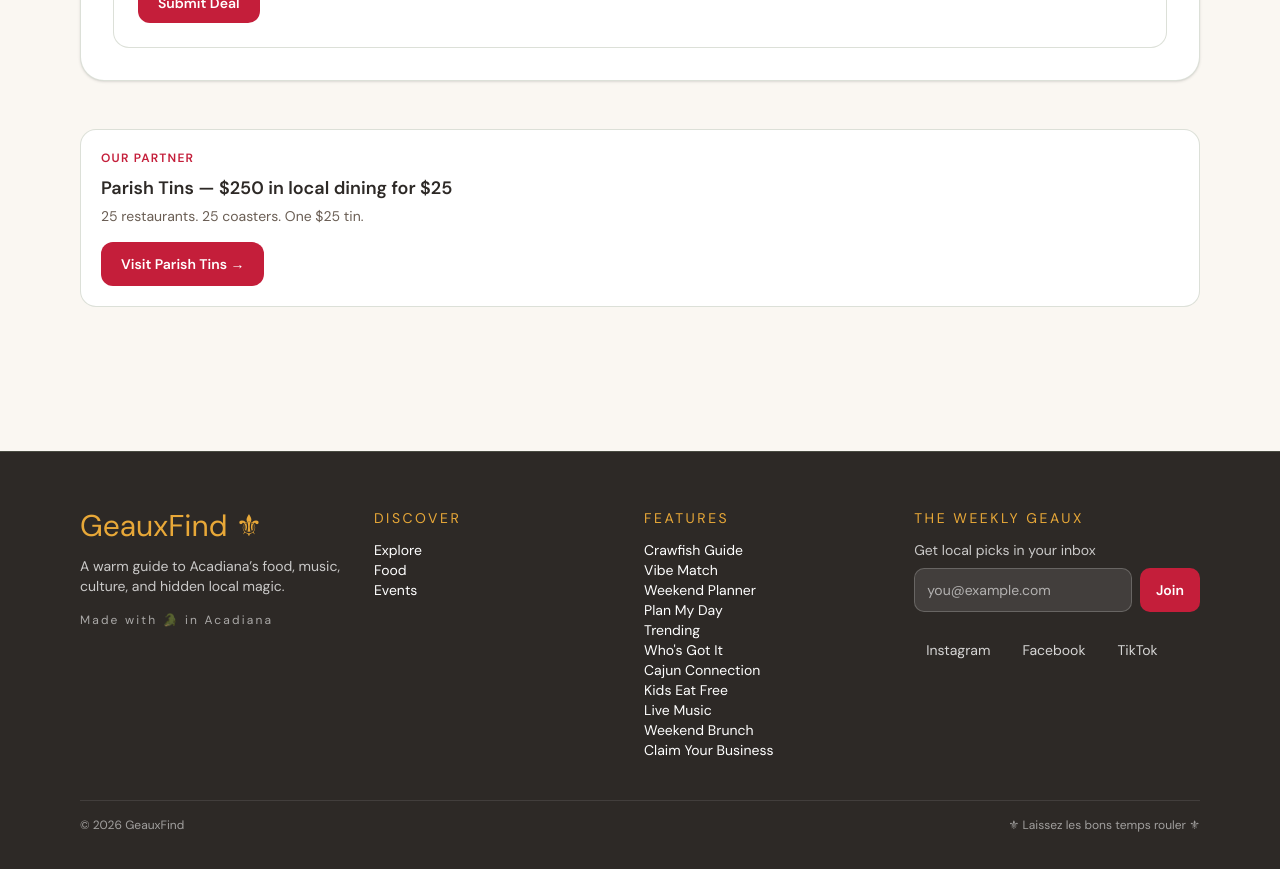
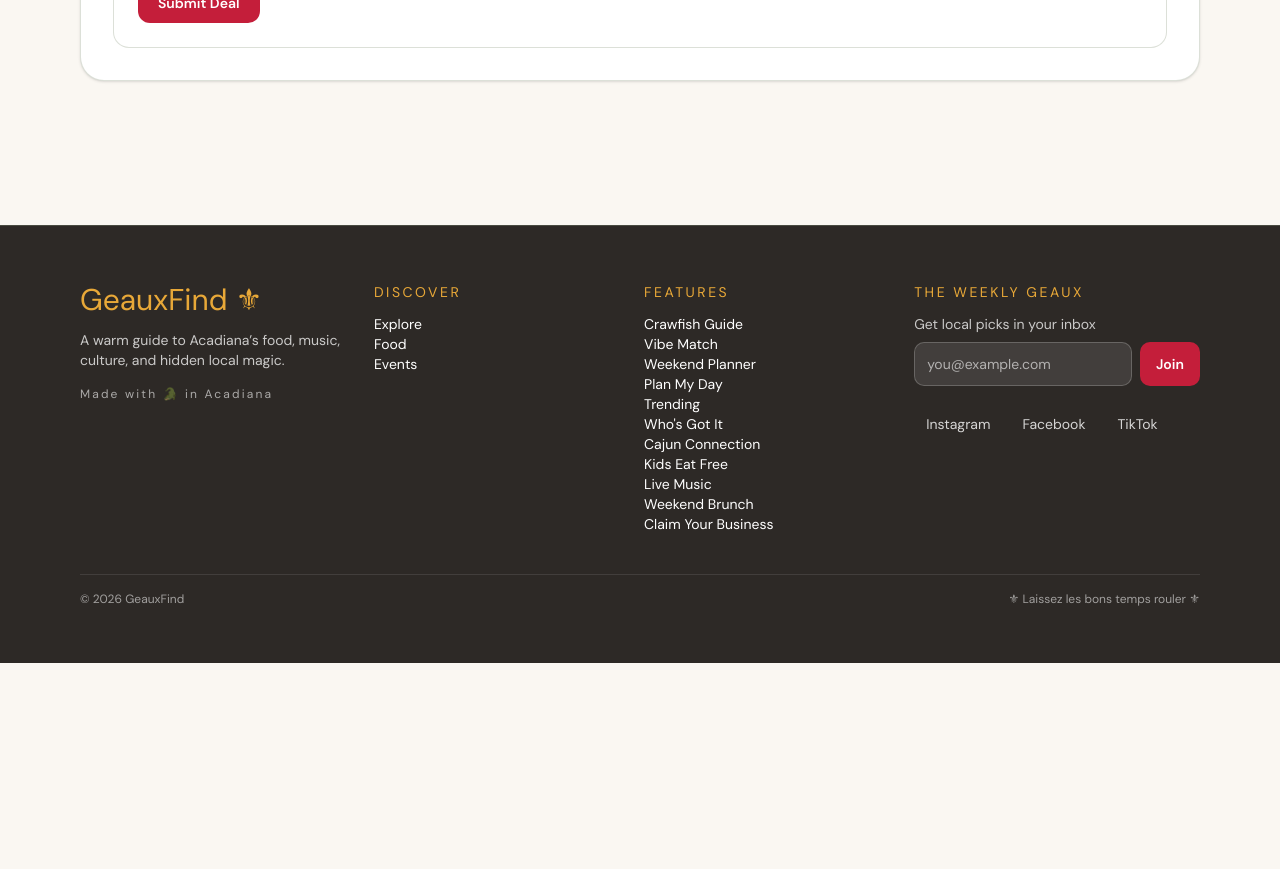
Before and after one commit to chelsea-hq/geauxfind, a Next.js app: page /deals in a window 1280 px wide. Shown: the part 3960-4829 px from the top of the page. After the commit the page ends 4623 px from the top, so only its background shows below. Built offline with nearby package versions, Linux system fonts and the light colour scheme.

Commit message:
Remove Parish Tins partner section — not an actual partner

```diff
--- a/data/deals.json
+++ b/data/deals.json
@@ -1,31 +1,6 @@
 {
-  "dealOfTheDay": {
-    "id": "dotd-rotation-2026-03",
-    "title": "Parish Tins Local Dining Bundle \u2014 $250 in Acadiana Gift Cards for $25",
-    "description": "One tin includes 25 coaster gift cards worth $10 each at participating local restaurants. Great for date nights, gifts, and trying somewhere new.",
-    "partner": "Parish Tins",
-    "partnerUrl": "https://parishtins.com",
-    "badge": "Partner Highlight",
-    "validThrough": "2026-06-30",
-    "highlight": "Spring rotation active \u2014 limited runs sell out fast"
-  },
-  "featuredPartners": [
-    {
-      "id": "parish-tins",
-      "name": "Parish Tins",
-      "tagline": "25 restaurants. 25 coasters. One $25 tin.",
-      "description": "Local dining gift tin with standout value for Acadiana food lovers.",
-      "url": "https://parishtins.com",
-      "logo": "/partners/parish-tins-logo.png",
-      "valueProp": "$250 in dining value for $25",
-      "category": "Local Partner",
-      "highlights": [
-        "25 local restaurants included",
-        "Each coaster worth $10",
-        "Great for gifts and visitors"
-      ]
-    }
-  ],
+  "dealOfTheDay": null,
+  "featuredPartners": [],
   "categories": [
     "Happy Hour",
     "Daily Special",
--- a/src/app/deals/page.tsx
+++ b/src/app/deals/page.tsx
@@ -1,4 +1,3 @@
-import Link from "next/link";
 import { readJsonFile } from "@/lib/community-data";
 import { buildMetadata } from "@/lib/seo";
 import { DealSubmitForm } from "./DealSubmitForm";
@@ -78,7 +77,6 @@
     .sort((a, b) => b.upvotes - a.upvotes)
     .slice(0, 4);
 
-  const partner = data.featuredPartners.find((p) => p.name.toLowerCase().includes("parish tins"));
 
   return (
     <main className="pb-16">
@@ -147,25 +145,7 @@
           <DealSubmitForm initial={[]} />
         </section>
 
-        {partner ? (
-          <section className="mt-12">
-            <article className="rounded-2xl border border-[var(--spanish-moss)]/30 bg-white p-5">
-              <p className="text-xs font-semibold uppercase tracking-widest text-[var(--cajun-red)]">Our Partner</p>
-              <p className="mt-2 text-lg font-semibold text-[var(--cast-iron)]">
-                Parish Tins — $250 in local dining for $25
-              </p>
-              <p className="mt-1 text-sm text-[var(--warm-gray)]">{partner.tagline}</p>
-              <Link
-                href={partner.url}
-                target="_blank"
-                rel="noopener noreferrer"
-                className="mt-4 inline-flex min-h-11 items-center rounded-xl bg-[var(--cajun-red)] px-5 py-2.5 text-sm font-semibold text-white"
-              >
-                Visit Parish Tins →
-              </Link>
-            </article>
-          </section>
-        ) : null}
+
       </div>
     </main>
   );
```
